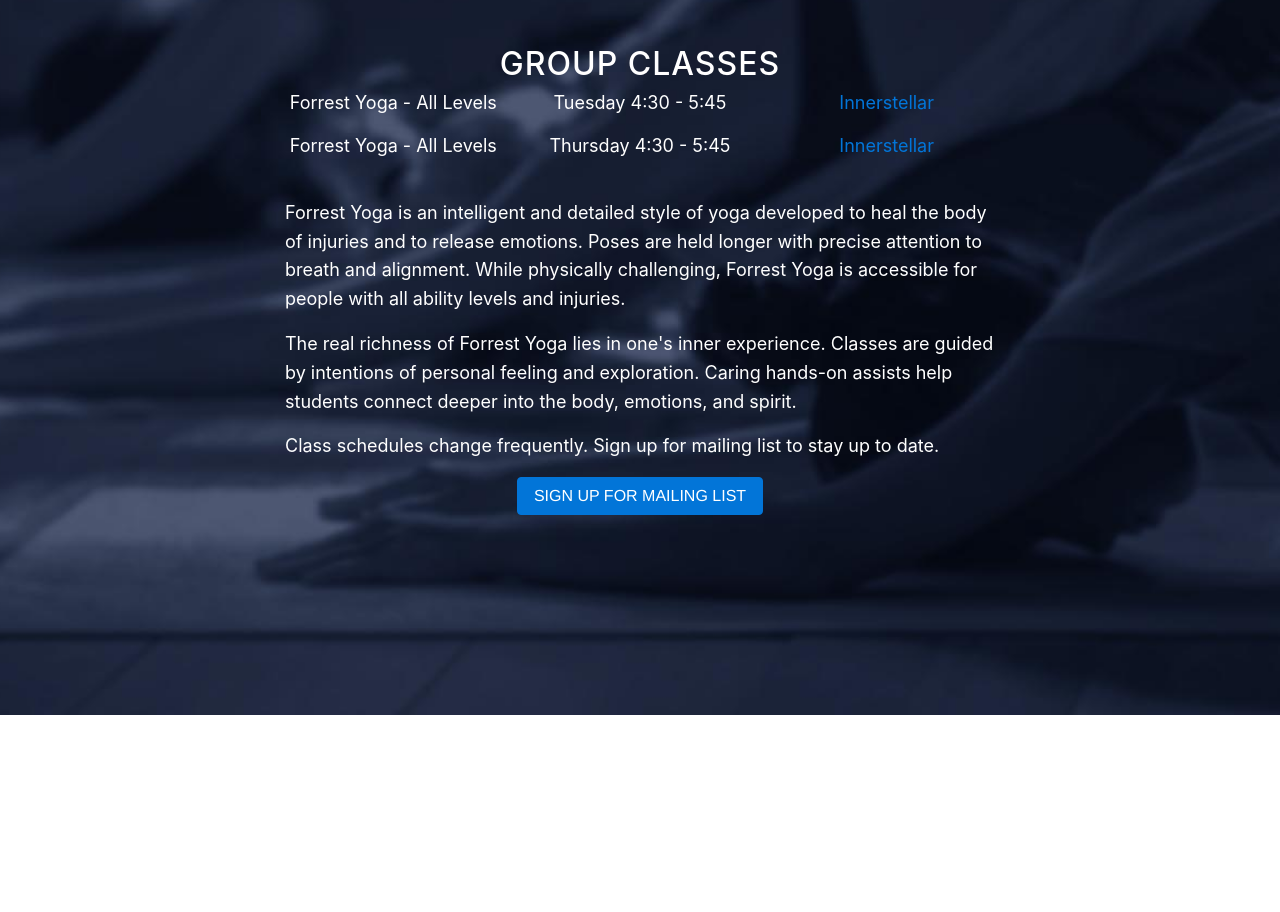
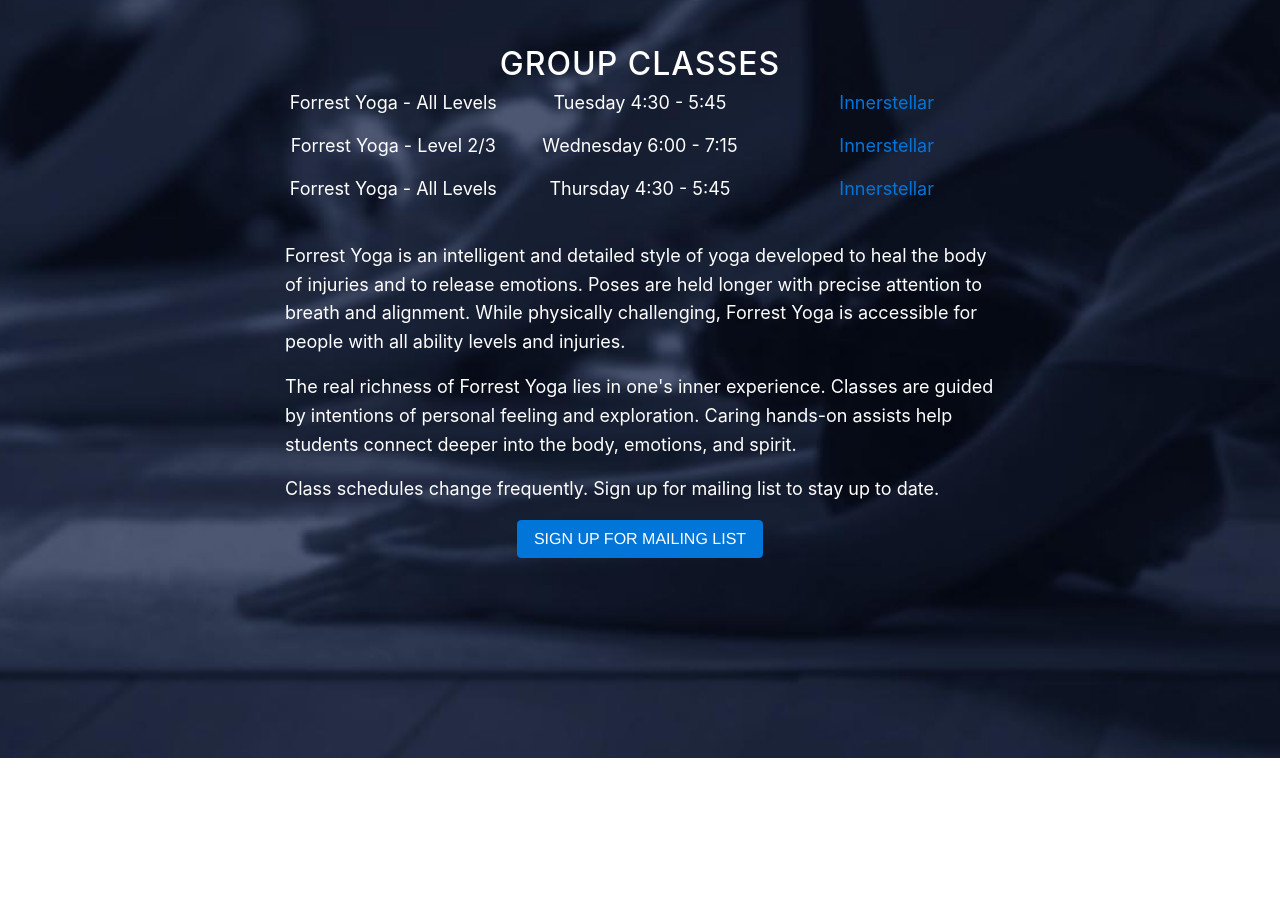
Before and after one commit to shupac/shunicorn-yoga, a website with bundled scripts: page index.html in a window 1280 px wide. Shown: the part 2120-3032 px from the top of the page. Built offline with nearby package versions, Linux system fonts and the light colour scheme.

Commit message:
Updated schedule

```diff
--- a/index.html
+++ b/index.html
@@ -103,6 +103,11 @@
               <div class="col-md-4"><a href="http://www.innerstellaryoga.com/" target="_blank">Innerstellar</a></div>
             </div>
             <div class="row">
+              <div class="col-md-4">Forrest Yoga - Level 2/3</div>
+              <div class="col-md-4">Wednesday 6:00 - 7:15</div>
+              <div class="col-md-4"><a href="http://www.innerstellaryoga.com/" target="_blank">Innerstellar</a></div>
+            </div>
+            <div class="row">
               <div class="col-md-4">Forrest Yoga - All Levels</div>
               <div class="col-md-4">Thursday 4:30 - 5:45</div>
               <div class="col-md-4"><a href="http://www.innerstellaryoga.com/" target="_blank">Innerstellar</a></div>
```
